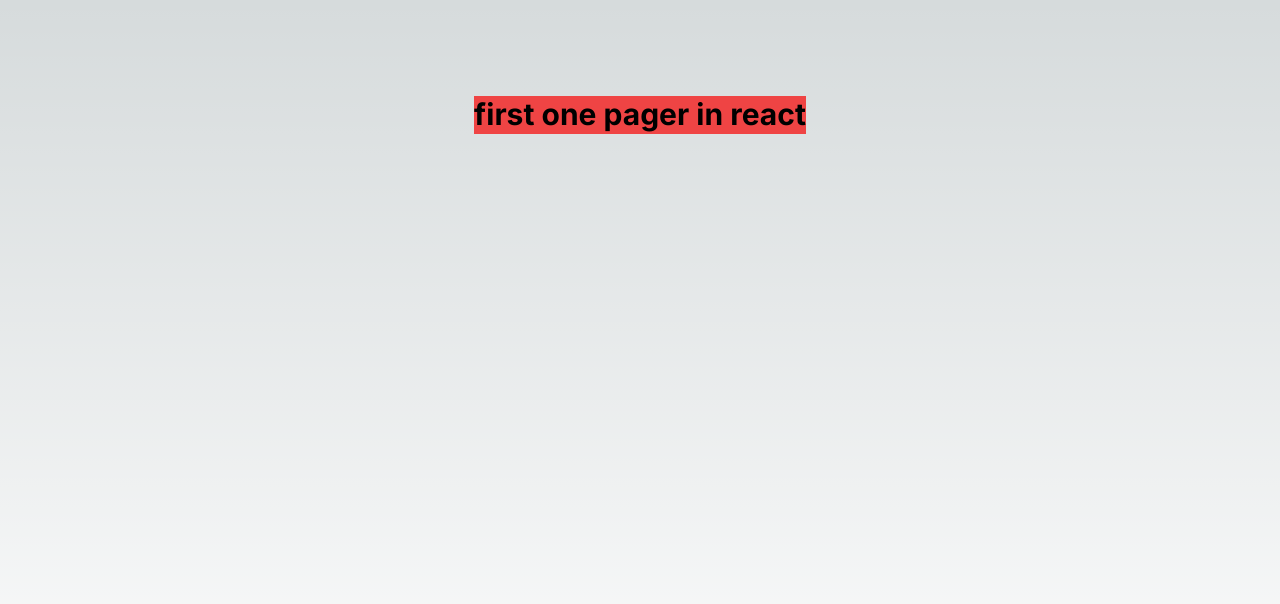
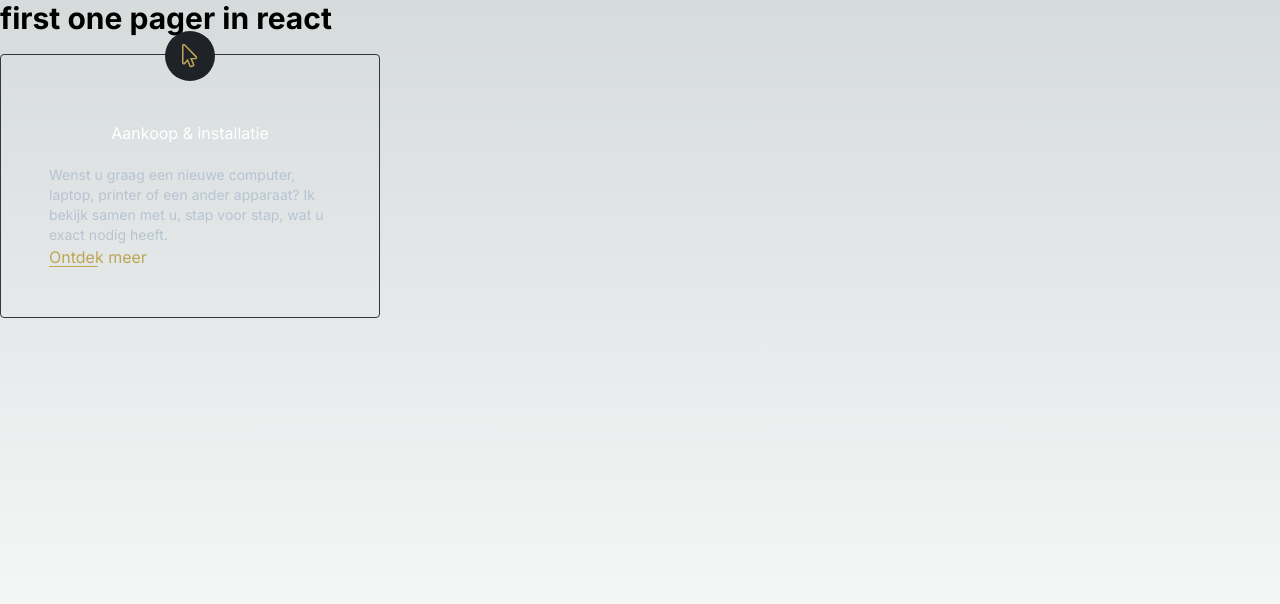
Before and after one commit to RomanieDelporte/nextjs-one-pager, a Next.js app in the folder my-app/: page / in a window 1280 px wide. Shown: the top 604 px of the page. Built offline with nearby package versions, Linux system fonts and the light colour scheme.

Commit message:
making card component WIP

```diff
--- a/my-app/src/app/card.tsx
+++ b/my-app/src/app/card.tsx
@@ -1,9 +1,26 @@
-
-export default function Card() {
+export default function Card({imageUrl, title, description, link, label}: {
+    imageUrl: string,
+    title: string,
+    description: string,
+    link: string,
+    label: string,
+}) {
     return (
-        <main className="flex min-h-screen flex-col items-center justify-between p-24">
-            <div className="flex bg-red-500">
-                <h1 className="font-bold text-3xl leading-tight">first one pager in react</h1>
+        <main
+            className="border border-neutral-100 p-2 rounded w-[380px] max-w[380px] mt-4 flex justify-center items-center flex-col">
+            <div className="bg-neutral-500 rounded-full flex justify-center items-center w-[50px] h-[50px] -mt-8">
+                <img className="w-4 h-10 object-contain items-center flex" src={imageUrl} alt="card-img"/>
+            </div>
+            <div className="container p-10
+            text-center">
+                <h2 className="text-white medium">{title}</h2>
+                <div className="text-left mt-2">
+                    <p className="text-sm text-neutral-200 mt-5">{description}</p>
+                    <a className="text-accent-100 relative" href={link} target="_blank" rel="noopener noreferrer">
+                        { label }
+                        <span className="absolute bottom-0 left-0 w-1/2 border-b border-solid border-accent-100"></span>
+                    </a>
+                </div>
             </div>
         </main>
     );
--- a/my-app/src/app/page.tsx
+++ b/my-app/src/app/page.tsx
@@ -1,11 +1,17 @@
 import Image from "next/image";
+import Card from "@/app/card";
 
 export default function Home() {
-  return (
-    <main className="flex min-h-screen flex-col items-center justify-between p-24">
-      <div className="flex bg-red-500">
-        <h1 className="font-bold text-3xl leading-tight">first one pager in react</h1>
-      </div>
-    </main>
-  );
+    return (
+        <main className="flex min-h-screen flex-col justify-between">
+            <div className="flex flex-col">
+                <h1 className="font-bold text-3xl leading-tight">first one pager in react</h1>
+                <Card imageUrl="/icon-arrow.svg" title="Aankoop & installatie"
+                      description="Wenst u graag een nieuwe computer, laptop, printer of een ander apparaat? Ik bekijk samen met u, stap voor stap, wat u exact nodig heeft."
+                      link="https://google.com"
+                      label="Ontdek meer"
+                />
+            </div>
+        </main>
+    );
 }
--- a/my-app/tailwind.config.ts
+++ b/my-app/tailwind.config.ts
@@ -8,6 +8,16 @@
   ],
   theme: {
     extend: {
+      colors: {
+        neutral: {
+          100: '#30373E',
+          200: '#B6C3D1',
+          500: '#1F2327',
+        },
+        accent: {
+          100: '#BDA655'
+        }
+      },
       backgroundImage: {
         "gradient-radial": "radial-gradient(var(--tw-gradient-stops))",
         "gradient-conic":
```
Also changed, not shown: my-app/public/icon-arrow.svg (added).
